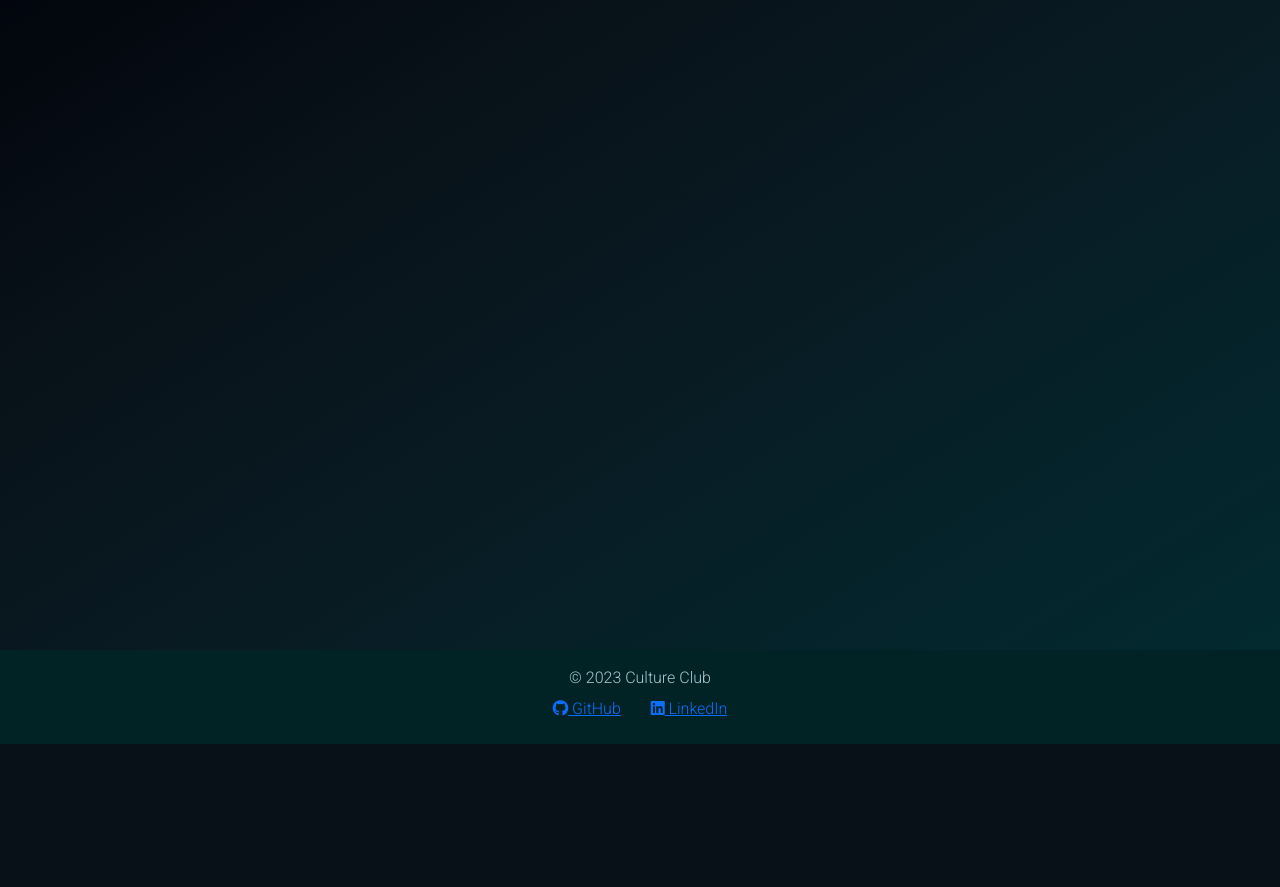
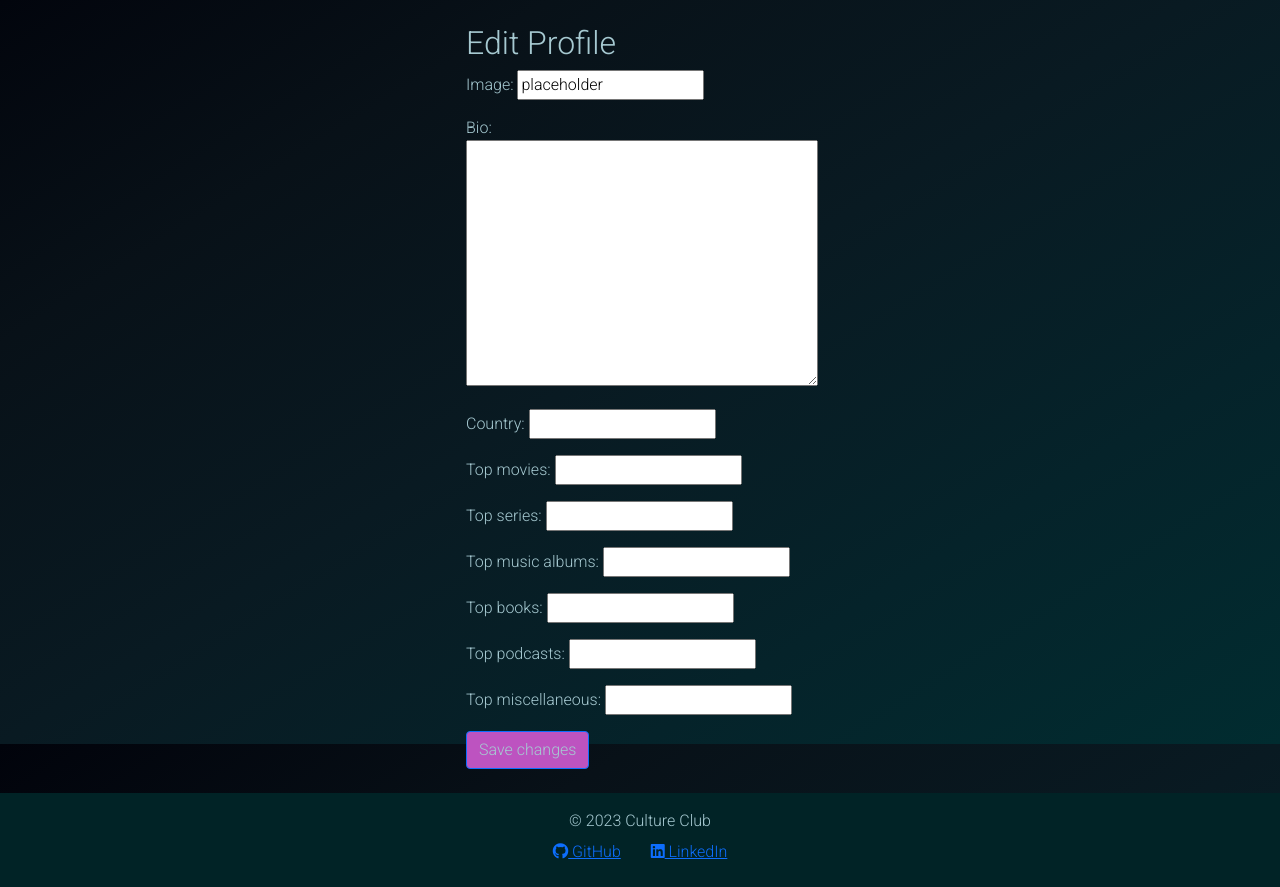
Before and after one commit to DebbieBergstrom/Culture-Club, a Django app: template templates/profile_edit.html in a window 1280 px wide. Shown: the part 56-943 px from the top of the page. Before the commit the page ends 800 px from the top, so only its background shows below. Run offline with Django 3.2, Linux system fonts and the light colour scheme; the template is opened without the code that fills it: values that come from a table or form of the project are taken from there, others are empty.

Commit message:
#4 Add create/edit functionality to User Profile

```diff
--- a/blog/forms.py
+++ b/blog/forms.py
@@ -1,4 +1,4 @@
-from .models import Comment
+from .models import Comment, UserProfile
 from django import forms
 
 
@@ -9,3 +9,9 @@ class CommentForm(forms.ModelForm):
         widgets = {
             'body': forms.Textarea(attrs={'rows': 2, 'cols': 50, 'placeholder': 'Write your comment here...', 'max_length': '1000'}),
         }
+
+
+class UserProfileForm(forms.ModelForm):
+    class Meta:
+        model = UserProfile
+        fields = ['profile_image', 'bio', 'country', 'top_movies', 'top_series', 'top_music_albums', 'top_books', 'top_podcasts', 'top_miscellaneous']
--- a/blog/urls.py
+++ b/blog/urls.py
@@ -5,6 +5,7 @@ urlpatterns = [
     path("", views.BlogPostList.as_view(), name="home"),
     path('profile/', views.ProfileView.as_view(), name='profile'),
     path('user/<str:username>/', views.OtherUserProfileView.as_view(), name='other_user_profile'),
+    path('profile/edit/', views.ProfileEditView.as_view(), name='profile_edit'),
     path('<slug:slug>/', views.BlogPostDetail.as_view(), name='blogpost_detail'),
     path('like/<slug:slug>/', views.LikeUnlike.as_view(), name='like_unlike'),
 ]
--- a/templates/profile_edit.html
+++ b/templates/profile_edit.html
@@ -1,7 +1,19 @@
 {% extends 'base.html' %}
 {% block content %}
 
-
+<div class="container">
+    <div class="row justify-content-center">
+        <div class="col-lg-4 col-md-6 col-sm-12">
+            <h2 class="account-heading">Edit Profile {{ user.username }}</h2>
+            <form method="post" enctype="multipart/form-data">
+                {% csrf_token %}
+                {{ form.as_p }}
+                <button type="submit" class="btn btn-primary">Save
+                    changes</button>
+            </form>
+        </div>
+    </div>
+</div>
 
 
 {% endblock content %}
```
Also changed, not shown: blog/views.py (+18 -3 lines).
